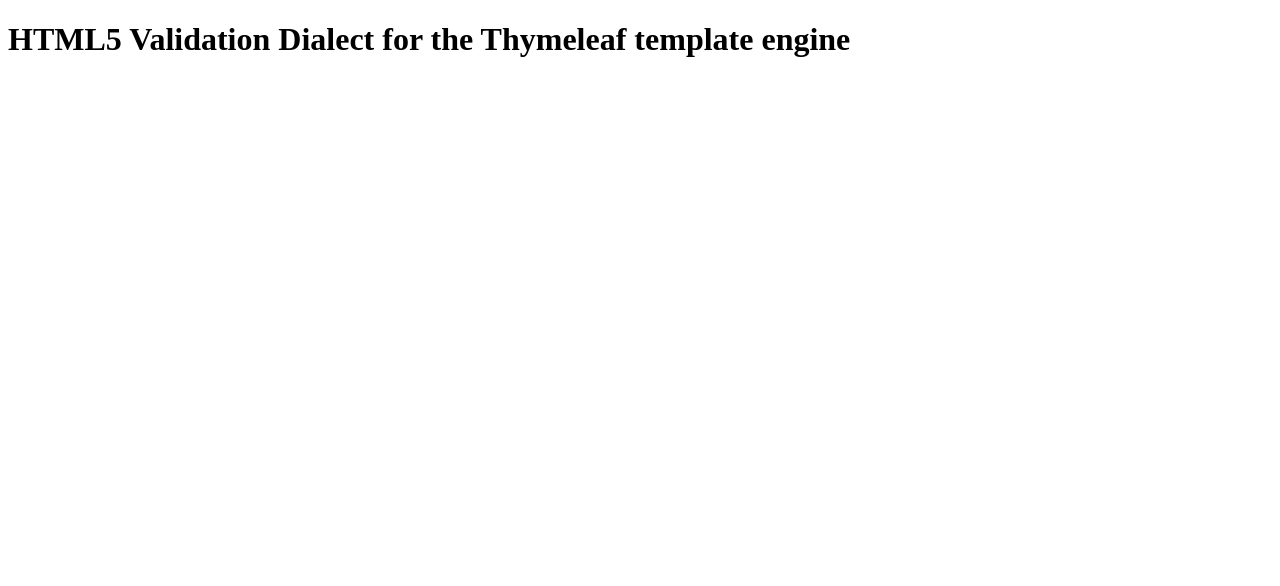
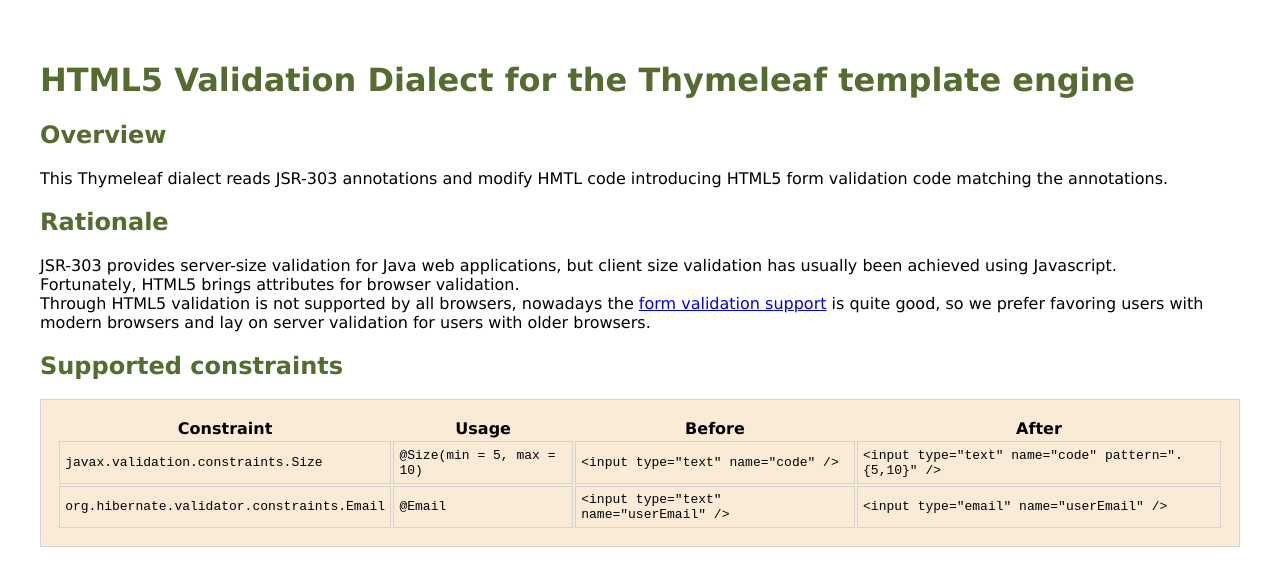
Before and after one commit to masa-kunikata/html5valdialect, a plain HTML site: page src/site/index.html in a window 1280 px wide. Drawn offline with Linux system fonts and the light colour scheme.

Commit message:
Initial documentation

```diff
--- a/src/site/index.html
+++ b/src/site/index.html
@@ -3,9 +3,49 @@
     <head>
         <title>HTML5 Validation Dialect</title>
         <meta charset="utf-8" />
-        <link rel="stylesheet" href="main.css" />
+        <link type="text/css" rel="stylesheet" href="main.css" />
     </head>
     <body>
         <h1>HTML5 Validation Dialect for the Thymeleaf template engine</h1>
+        <h2>Overview</h2>
+        <p>
+            This Thymeleaf dialect reads JSR-303 annotations and modify HMTL code introducing
+            HTML5 form validation code matching the annotations.
+        </p>
+        <h2>Rationale</h2>
+        <p>
+            JSR-303 provides server-size validation for Java web applications, but client size validation
+            has usually been achieved using Javascript. <br />
+            Fortunately, HTML5 brings attributes for browser validation. <br />
+            Through HTML5 validation is not supported by all browsers, nowadays the
+            <a href="http://caniuse.com/#feat=form-validation">form validation support</a> is quite good,
+            so we prefer favoring users with modern browsers and lay on server validation for users with
+            older browsers.
+        </p>
+        <h2>Supported constraints</h2>
+        <table class="doc">
+            <thead>
+                <tr>
+                    <th>Constraint</th>
+                    <th>Usage</th>
+                    <th>Before</th>
+                    <th>After</th>
+                </tr>
+            </thead>
+            <tbody>
+                <tr>
+                    <td>javax.validation.constraints.Size</td>
+                    <td>@Size(min = 5, max = 10)</td>
+                    <td>&lt;input type="text" name="code" /&gt;</td>
+                    <td>&lt;input type="text" name="code" pattern=".{5,10}" /&gt;</td>
+                </tr>
+                <tr>
+                    <td>org.hibernate.validator.constraints.Email</td>
+                    <td>@Email</td>
+                    <td>&lt;input type="text" name="userEmail" /&gt;</td>
+                    <td>&lt;input type="email" name="userEmail" /&gt;</td>
+                </tr>
+            </tbody>
+        </table>
     </body>
 </html>
--- a/src/site/main.css
+++ b/src/site/main.css
@@ -0,0 +1,23 @@
+body {
+    padding: 2em;
+    font-family: Verdana, Arial, sans-serif;
+}
+
+h1, h2 {
+    color: darkolivegreen;
+}
+
+table.doc {
+    background-color: antiquewhite;
+    border: solid 1px lightgrey;
+    padding: 1em;
+}
+
+table.doc td {
+    border: solid 1px lightgrey;
+    padding: 0.4em;
+}
+
+table.doc tbody {
+    font-family: monospace;
+}
```
